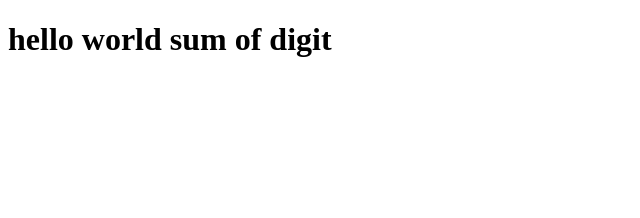
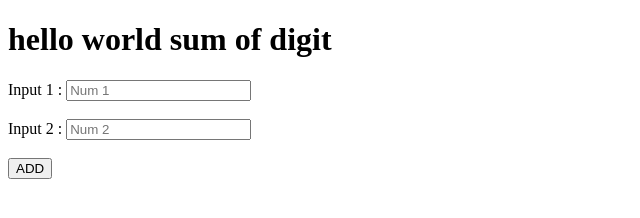
Before and after one commit to brijeshdobariya07/Training, a plain HTML site: page index.html in a window 1280 px wide. Shown: the whole page, without its empty margins (0-640 px from the left). Drawn offline with Linux system fonts and the light colour scheme.

Commit message:
added sum digit

```diff
--- a/index.html
+++ b/index.html
@@ -4,9 +4,26 @@
     <meta charset="UTF-8">
     <meta http-equiv="X-UA-Compatible" content="IE=edge">
     <meta name="viewport" content="width=device-width, initial-scale=1.0">
-    <title>Document</title>
+    <title>Sum of 2 digit</title>
 </head>
 <body>
     <h1>hello world sum of digit</h1>
+    <div>
+        <label for="ip1">Input 1    :   </label>
+        <input type="text" placeholder="Num 1" class="num1"><br><br>
+        <label for="ip2">Input 2    :   </label>
+        <input type="text" placeholder="Num 2" class="num2"><br><br>
+        <button onclick="add()">ADD</button>
+        <br>
+        <br>
+        <h1 id="res"></h1>
+    </div>
+    <script>
+        function add(){
+            const num1 = document.querySelector(".num1").value;
+            const num2 = document.querySelector(".num2").value;
+            document.getElementById("res").textContent = Number(num1) + Number(num2);
+        }
+    </script>
 </body>
 </html>
```
